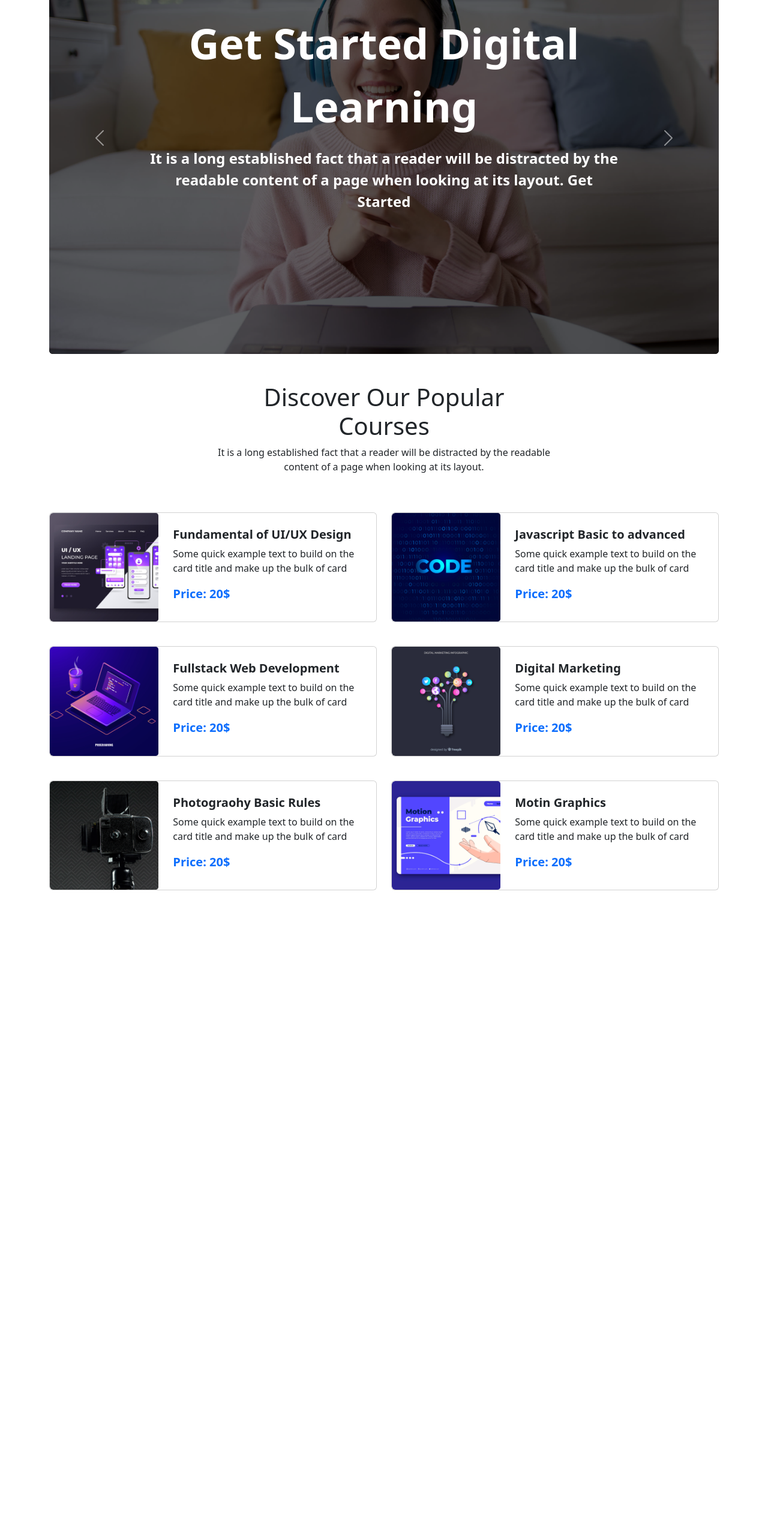
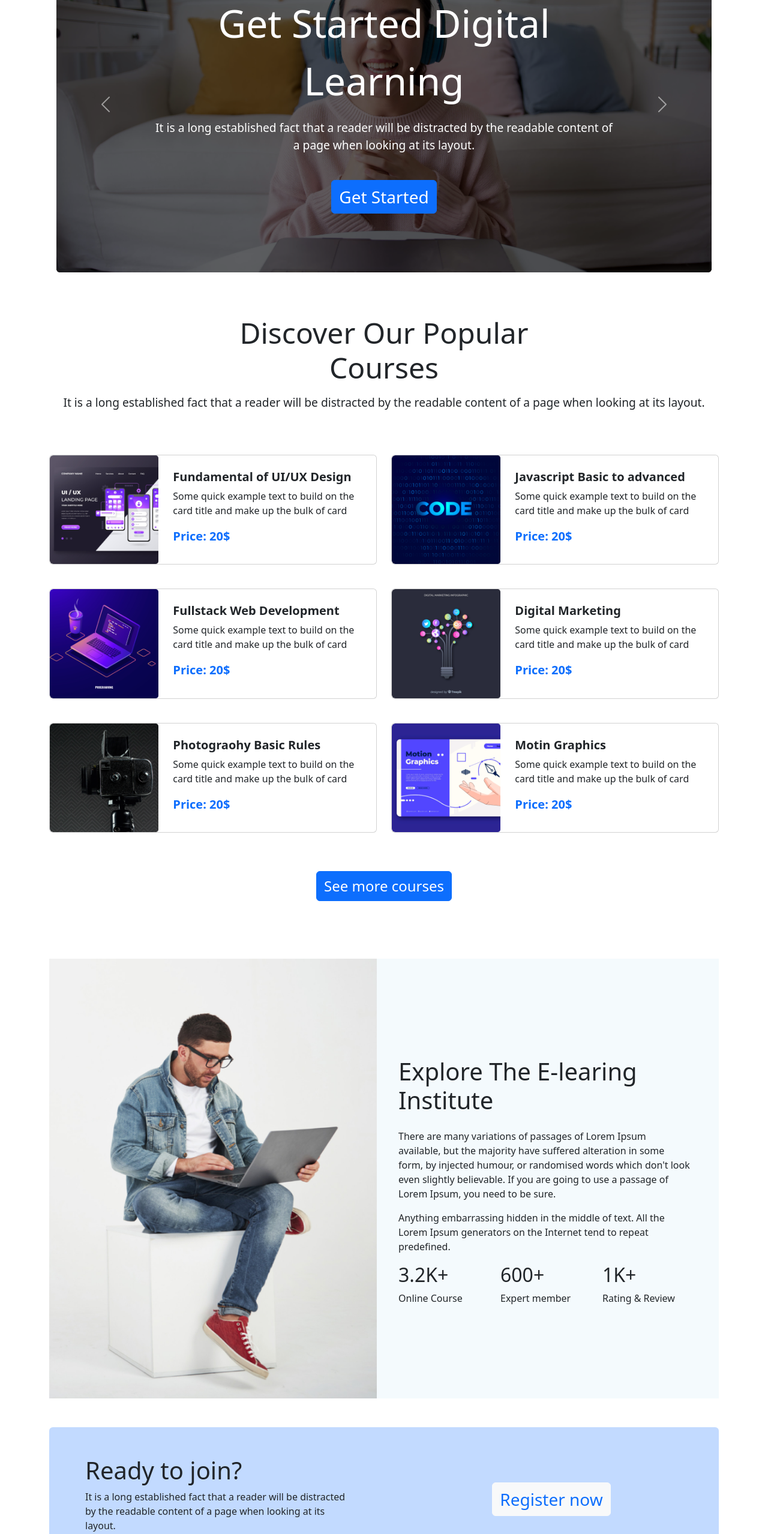
Before and after one commit to ratul081/Third-assignment, a plain HTML site: page index.html in a window 1280 px wide. Shown: the part 240-2797 px from the top of the page at 60% size. Before the commit the page ends 1740 px from the top, so only its background shows below. Drawn offline with nearby package versions, Linux system fonts and the light colour scheme.

Commit message:
Reday to joine done

```diff
--- a/css/style.css
+++ b/css/style.css
@@ -1,22 +1,50 @@
+.banner-items {
+  background-color: black;
+  position: relative;
+}
+.overlay-img {
+  height: 35rem;
+  background-size: cover;
+  background-position: center;
+  opacity: 0.4;
+}
+.banner-text {
+  padding: 0 0 65px 0;
+  font-size: 4em;
+}
+.banner-p {
+  font-size: 1.2rem;
+}
+.discover-h {
+  font-size: 3rem;
+}
+.discover-p {
+  font-size: 1.2rem;
+}
+@media screen and (max-width: 992px) {
+  .banner-text {
+    font-size: 3em;
+  }
+  .discover-h {
+    font-size: 3rem;
+  }
+  .discover-p {
+    font-size: 1.5em;
+  }
+}
 
-.banner-text{
-    font-size: 70px;
-    font-weight: 700;
-    padding: 0 0 200px 0;
+@media screen and (max-width: 768px) {
+  .banner-text {
+    font-size: 1.76em;
+    padding-bottom: 150px;
+  }
+  .banner-p {
+    font-size: 0.5em;
+  }
+  .discover-h {
+    font-size: 2rem;
+  }
+  .discover-p {
+    font-size: 1em;
+  }
 }
-.banner-items{
-    height: 45rem;
-    background-color: black;
-    position: relative;
-
-}
-.overlay-img{
-    position: absolute;
-    top: 0;
-    bottom: 0;
-    left: 0;
-    right: 0;
-    background-position: center;
-    background-size: cover;
-    opacity: .4;
-}
--- a/index.html
+++ b/index.html
@@ -9,9 +9,10 @@
     integrity="sha384-gH2yIJqKdNHPEq0n4Mqa/HGKIhSkIHeL5AyhkYV8i59U5AR6csBvApHHNl/vI1Bx" crossorigin="anonymous">
   <link rel="stylesheet" href="css/style.css">
 </head>
+
 <body>
   <header>
-    <div class="container">
+    <div class="container mt-4">
       <nav class="navbar navbar-expand-lg">
         <div class="container-fluid">
           <a class="navbar-brand fs-1" href="#">Pro Edu</a>
@@ -49,6 +50,7 @@
           </div>
         </div>
       </nav>
+      <div class="container">
         <div id="carouselExampleCaptions" class="carousel slide carousel-fade" data-bs-ride="false">
           <div class="carousel-inner rounded-2">
             <div class="carousel-item active banner-items">
@@ -56,11 +58,11 @@
               </div>
               <div class="container">
                 <div class="carousel-caption banner-text ">
-              <p>Get Started Digital Learning
+                  <p>Get Started Digital<br>Learning
                   </p>
-              <p class="fs-4">It is a long established fact that a reader will be distracted by the readable content of a page when looking at its layout.
-                Get Started</p
-              </div>
+                  <p class="banner-p">It is a long established fact that a reader will be distracted by the readable
+                    content of a page when looking at its layout.</p>
+                  <a href="#" class="btn btn-primary fs-3">Get Started</a>
                 </div>
               </div>
             </div>
@@ -69,11 +71,11 @@
               </div>
               <div class="container">
                 <div class="carousel-caption banner-text ">
-              <p>Get Started Digital Learning
+                  <p>Get Started Digital<br>Learning
                   </p>
-              <p class="fs-4">It is a long established fact that a reader will be distracted by the readable content of a page when looking at its layout.
-                Get Started</p
-              </div>
+                  <p class="banner-p">It is a long established fact that a reader will be distracted by the readable
+                    content of a page when looking at its layout.</p>
+                  <a href="#" class="btn btn-primary fs-3">Get Started</a>
                 </div>
               </div>
             </div>
@@ -82,10 +84,11 @@
               </div>
               <div class="container">
                 <div class="carousel-caption banner-text ">
-              <p>Get Started Digital Learning
+                  <p>Get Started Digital<br>Learning
                   </p>
-              <p class="fs-4">It is a long established fact that a reader will be distracted by the readable content of a page when looking at its layout.
-                Get Started</p
+                  <p class="banner-p">It is a long established fact that a reader will be distracted by the readable
+                    content of a page when looking at its layout.</p>
+                  <a href="#" class="btn btn-primary fs-3">Get Started</a>
                 </div>
               </div>
             </div>
@@ -103,14 +106,16 @@
         </div>
       </div>
     </div>
+    </div>
   </header>
 
   <main>
-  <div class="container">
+    <div class="container mt-2 mt-sm-3 mt-md-4">
       <div class="d-flex justify-content-center align-items-center">
         <div class="text-center my-5">
-      <h1>Discover Our Popular <br> Courses</h1>
-      <p>It is a long established fact that a reader will be distracted by the readable <br> content of a page when looking at its layout.</p>
+          <h1 class="discover-h">Discover Our Popular <br> Courses</h1>
+          <p class="discover-p py-2 ">It is a long established fact that a reader will be distracted by the readable
+            content of a page when looking at its layout.</p>
         </div>
       </div>
     </div>
@@ -125,7 +130,8 @@
               <div class="col-md-8">
                 <div class="card-body my-2 mx-2">
                   <h5 class="card-title fs-5 fw-bold">Fundamental of UI/UX Design</h5>
-              <p class="card-text fs-6">Some quick example text to build on the card title and make up the bulk of card</p>
+                  <p class="card-text fs-6">Some quick example text to build on the card title and make up the bulk of
+                    card</p>
                   <p class="card-text text-primary fs-5 fw-semibold">Price: 20$</p>
                 </div>
               </div>
@@ -141,7 +147,8 @@
               <div class="col-md-8">
                 <div class="card-body my-2 mx-2">
                   <h5 class="card-title fs-5 fw-bold">Javascript Basic to advanced</h5>
-              <p class="card-text fs-6">Some quick example text to build on the card title and make up the bulk of card</p>
+                  <p class="card-text fs-6">Some quick example text to build on the card title and make up the bulk of
+                    card</p>
                   <p class="card-text text-primary fs-5 fw-semibold">Price: 20$</p>
                 </div>
               </div>
@@ -157,7 +164,8 @@
               <div class="col-md-8">
                 <div class="card-body my-2 mx-2">
                   <h5 class="card-title fs-5 fw-bold">Fullstack Web Development</h5>
-              <p class="card-text fs-6">Some quick example text to build on the card title and make up the bulk of card</p>
+                  <p class="card-text fs-6">Some quick example text to build on the card title and make up the bulk of
+                    card</p>
                   <p class="card-text text-primary fs-5 fw-semibold">Price: 20$</p>
                 </div>
               </div>
@@ -173,7 +181,8 @@
               <div class="col-md-8">
                 <div class="card-body my-2 mx-2">
                   <h5 class="card-title fs-5 fw-bold">Digital Marketing</h5>
-              <p class="card-text fs-6">Some quick example text to build on the card title and make up the bulk of card</p>
+                  <p class="card-text fs-6">Some quick example text to build on the card title and make up the bulk of
+                    card</p>
                   <p class="card-text text-primary fs-5 fw-semibold">Price: 20$</p>
                 </div>
               </div>
@@ -189,7 +198,8 @@
               <div class="col-md-8">
                 <div class="card-body my-2 mx-2">
                   <h5 class="card-title fs-5 fw-bold">Photograohy Basic Rules</h5>
-              <p class="card-text fs-6">Some quick example text to build on the card title and make up the bulk of card</p>
+                  <p class="card-text fs-6">Some quick example text to build on the card title and make up the bulk of
+                    card</p>
                   <p class="card-text text-primary fs-5 fw-semibold">Price: 20$</p>
                 </div>
               </div>
@@ -205,7 +215,8 @@
               <div class="col-md-8">
                 <div class="card-body my-2 mx-2">
                   <h5 class="card-title fs-5 fw-bold">Motin Graphics</h5>
-              <p class="card-text fs-6">Some quick example text to build on the card title and make up the bulk of card</p>
+                  <p class="card-text fs-6">Some quick example text to build on the card title and make up the bulk of
+                    card</p>
                   <p class="card-text text-primary fs-5 fw-semibold">Price: 20$</p>
                 </div>
               </div>
@@ -214,6 +225,67 @@
         </div>
       </div>
     </div>
+    <div class="d-flex justify-content-center align-content-center my-5">
+      <a href="" class="btn btn-primary fs-4">See more courses</a>
+    </div>
+
+    <div class="container pt-5">
+      <div class="" style="background-color: #F4FAFD ;">
+        <div class="row">
+          <div class="col-12 col-sm-6 col-md-6 col-lg-6 align-items-center">
+            <img class="img-fluid w-100" src="images/working.png" alt="">
+          </div>
+          <div class="col-12 col-sm-6 col-md-6 col-lg-6 d-flex justify-content-center align-items-center">
+            <div class="pe-5 container-fluid mt-4 mt-sm-4 mt-md-4 mt-lg-4">
+              <h1 class="mb-4">Explore The E-learing Institute</h1>
+              <p class="fs-6">There are many variations of passages of Lorem Ipsum available, but the majority have
+                suffered alteration in some form, by injected humour, or randomised words which don't look even slightly
+                believable. If you are going to use a passage of Lorem Ipsum, you need to be sure.</p>
+              <p class="d-none d-lg-block">Anything embarrassing hidden in the middle of text. All the Lorem Ipsum
+                generators on the Internet tend to repeat predefined.</p>
+              <div class="row">
+                <div class="col-6 col-md-4 col-lg-4">
+                  <h2>3.2K+</h2>
+                  <p>Online Course</p>
+                </div>
+                <div class="col-6 col-md-4 col-lg-4 ">
+                  <h2>600+</h2>
+                  <p>Expert member</p>
+                </div>
+                <div class="col-6 col-md-4 col-lg-4">
+                  <h2>1K+</h2>
+                  <p>Rating & Review</p>
+                </div>
+              </div>
+
+
+
+
+
+            </div>
+          </div>
+        </div>
+      </div>
+    </div>
+    <div class="container py-5">
+      <div class="container rounded-2 bg-primary bg-opacity-25">
+        <div class="row">
+          <div class="col-12 col-sm-6 col-md-12 col-lg-6 d-flex justify-content-center align-items-center">
+            <div class="px-5 pt-5 p-lg-5 text-center text-sm-start text-md-center text-lg-start">
+              <h1>Ready to join?</h1>
+              <p>It is a long established fact that a reader will be distracted by the readable content of a page when
+                looking at its layout.</p>
+            </div>
+          </div>
+          <div class="col-12 col-sm-12 col-md-12 col-lg-6 d-flex justify-content-center align-items-center ">
+            <a href="" class="btn btn-light fs-3 text-primary m-lg-0 mb-5">Register now</a>
+          </div>
+        </div>
+      </div>
+    </div>
+
+
+
 
 
     </div>
```
Lines whose indentation alone changed are shown as unchanged.
